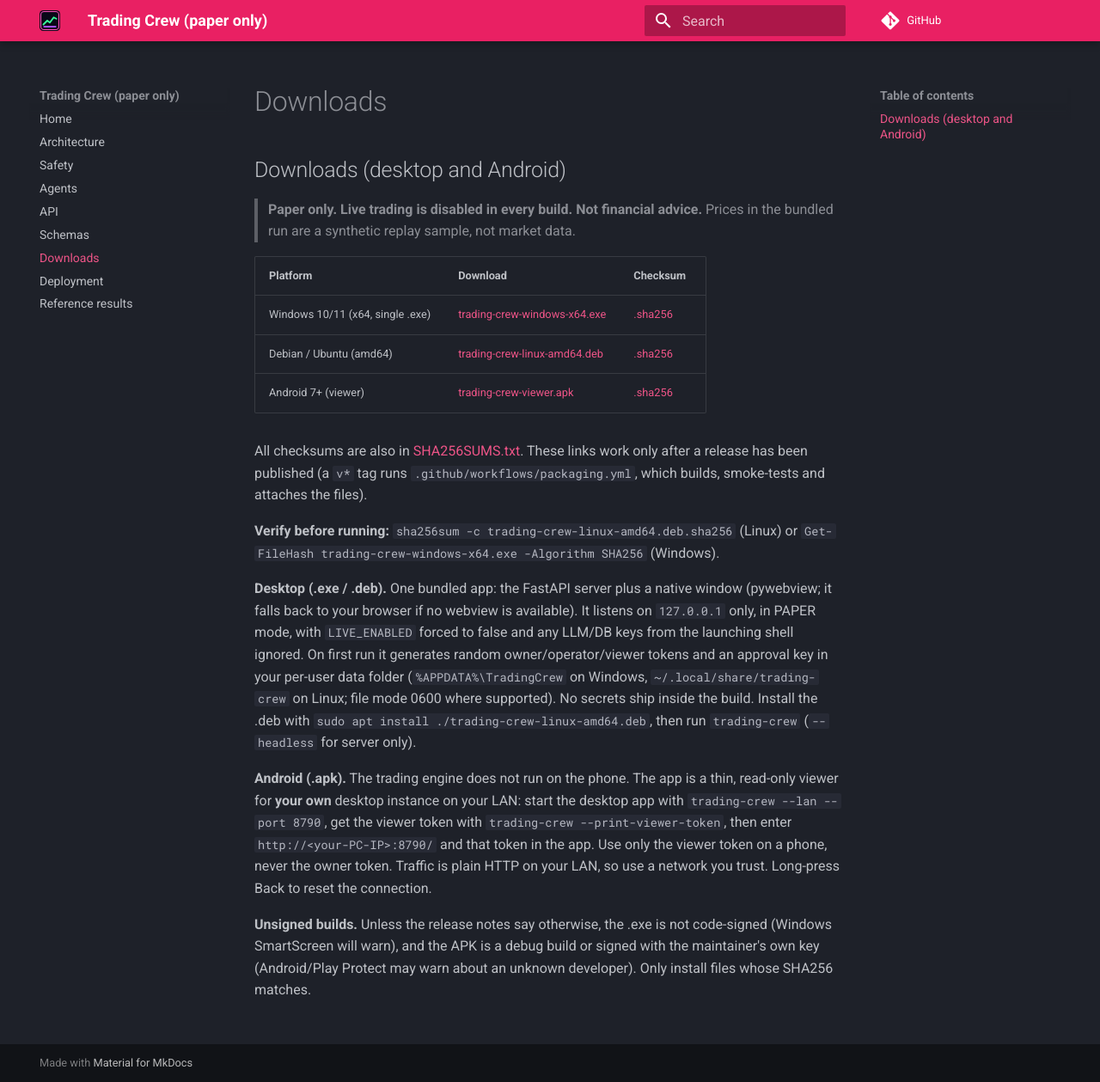
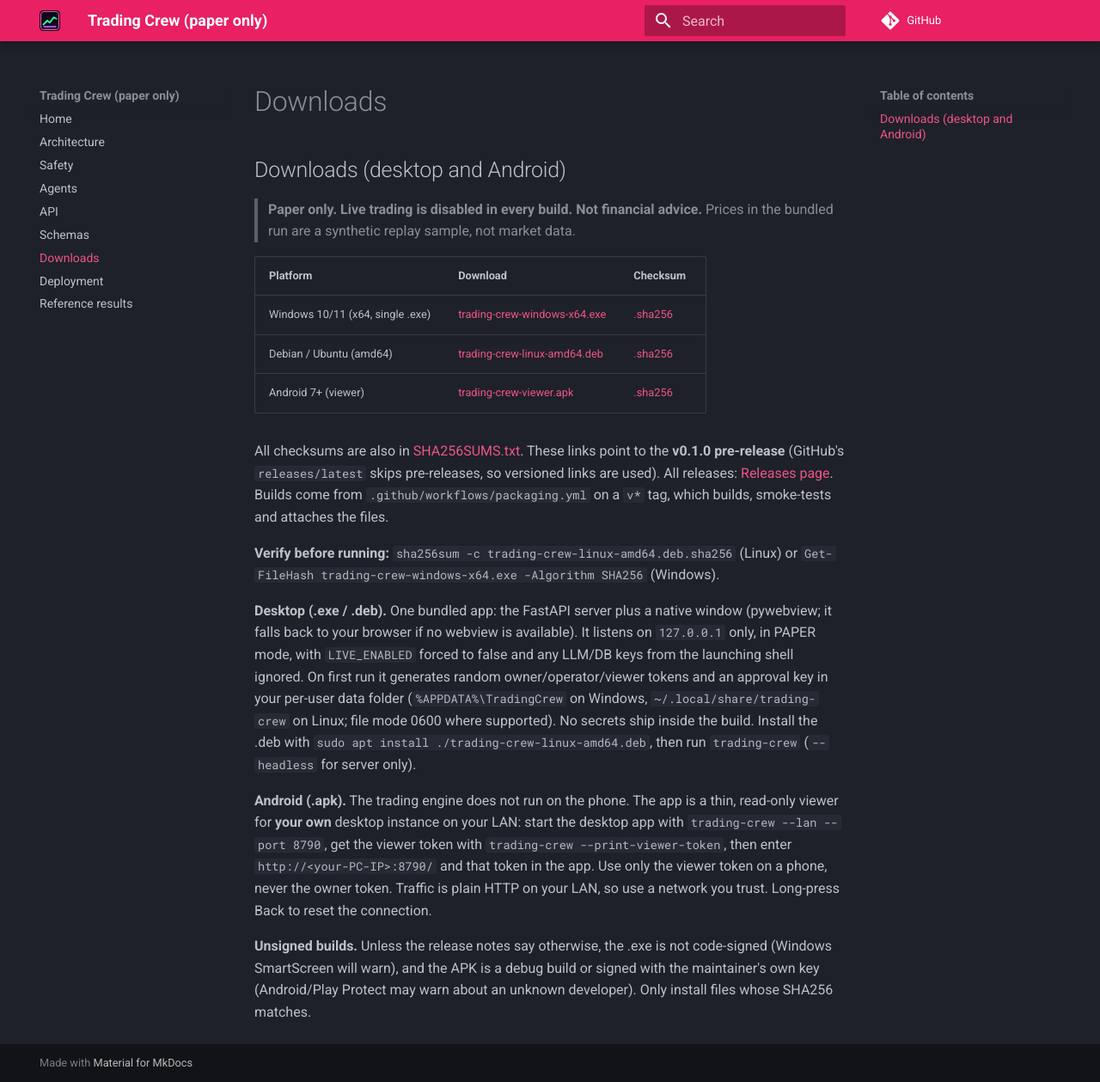
Before and after one commit to CodesbyFebin/Trading-Crew-app, an MkDocs documentation site: the page built from docs/downloads.md, in a window 1280 px wide and 1259 px high. Shown: the whole window at 86% size. Built offline with MkDocs 1.6.1 and Material for MkDocs 9.7.7, drawn with Linux system fonts in a browser that asks for light colours; comment, search, counter and statistics services are not loaded.

Commit message:
docs: point Downloads at v0.1.0 asset URLs (releases/latest skips pre-releases)

```diff
--- a/docs/downloads.md
+++ b/docs/downloads.md
@@ -6,11 +6,11 @@
 
 | Platform | Download | Checksum |
 |---|---|---|
-| Windows 10/11 (x64, single .exe) | [trading-crew-windows-x64.exe](https://github.com/CodesbyFebin/Trading-Crew-app/releases/latest/download/trading-crew-windows-x64.exe) | [.sha256](https://github.com/CodesbyFebin/Trading-Crew-app/releases/latest/download/trading-crew-windows-x64.exe.sha256) |
-| Debian / Ubuntu (amd64) | [trading-crew-linux-amd64.deb](https://github.com/CodesbyFebin/Trading-Crew-app/releases/latest/download/trading-crew-linux-amd64.deb) | [.sha256](https://github.com/CodesbyFebin/Trading-Crew-app/releases/latest/download/trading-crew-linux-amd64.deb.sha256) |
-| Android 7+ (viewer) | [trading-crew-viewer.apk](https://github.com/CodesbyFebin/Trading-Crew-app/releases/latest/download/trading-crew-viewer.apk) | [.sha256](https://github.com/CodesbyFebin/Trading-Crew-app/releases/latest/download/trading-crew-viewer.apk.sha256) |
+| Windows 10/11 (x64, single .exe) | [trading-crew-windows-x64.exe](https://github.com/CodesbyFebin/Trading-Crew-app/releases/download/v0.1.0/trading-crew-windows-x64.exe) | [.sha256](https://github.com/CodesbyFebin/Trading-Crew-app/releases/download/v0.1.0/trading-crew-windows-x64.exe.sha256) |
+| Debian / Ubuntu (amd64) | [trading-crew-linux-amd64.deb](https://github.com/CodesbyFebin/Trading-Crew-app/releases/download/v0.1.0/trading-crew-linux-amd64.deb) | [.sha256](https://github.com/CodesbyFebin/Trading-Crew-app/releases/download/v0.1.0/trading-crew-linux-amd64.deb.sha256) |
+| Android 7+ (viewer) | [trading-crew-viewer.apk](https://github.com/CodesbyFebin/Trading-Crew-app/releases/download/v0.1.0/trading-crew-viewer.apk) | [.sha256](https://github.com/CodesbyFebin/Trading-Crew-app/releases/download/v0.1.0/trading-crew-viewer.apk.sha256) |
 
-All checksums are also in [SHA256SUMS.txt](https://github.com/CodesbyFebin/Trading-Crew-app/releases/latest/download/SHA256SUMS.txt). These links work only after a release has been published (a `v*` tag runs `.github/workflows/packaging.yml`, which builds, smoke-tests and attaches the files).
+All checksums are also in [SHA256SUMS.txt](https://github.com/CodesbyFebin/Trading-Crew-app/releases/download/v0.1.0/SHA256SUMS.txt). These links point to the **v0.1.0 pre-release** (GitHub's `releases/latest` skips pre-releases, so versioned links are used). All releases: [Releases page](https://github.com/CodesbyFebin/Trading-Crew-app/releases). Builds come from `.github/workflows/packaging.yml` on a `v*` tag, which builds, smoke-tests and attaches the files.
 
 **Verify before running:** `sha256sum -c trading-crew-linux-amd64.deb.sha256` (Linux) or `Get-FileHash trading-crew-windows-x64.exe -Algorithm SHA256` (Windows).
 
```
Also changed, not shown: README.md (+4 -4 lines).
